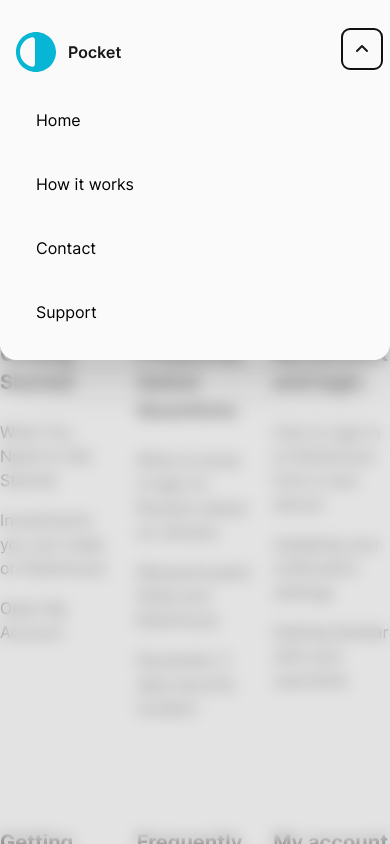
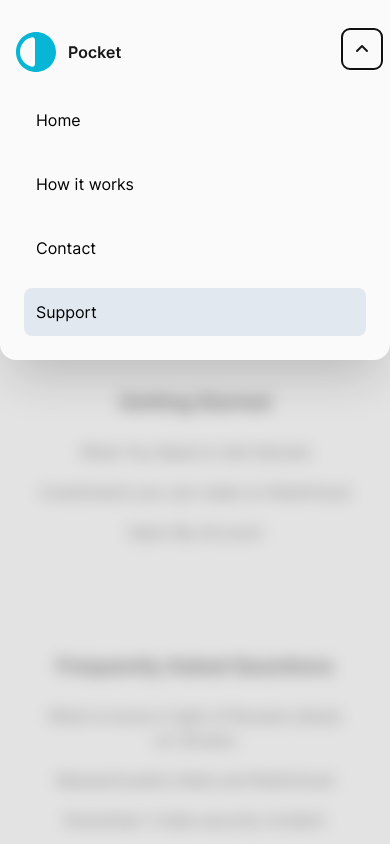
Before and after one commit to codefromahmad/pocket-tailwind-next, a Next.js app: page /support in a window 390 px wide. Both pictures are taken after a click on the button "Toggle site navigation". Shown: the top 844 px of the page. Built offline with nearby package versions, Linux system fonts and the light colour scheme.

Commit message:
Mobile menu active issue

```diff
--- a/src/components/Header.jsx
+++ b/src/components/Header.jsx
@@ -119,22 +119,44 @@ export function Header() {
                           )} */}
                           <div className="mt-8 flex flex-col gap-4">
                             <Link href="/">
-                              <a className="rounded-lg p-3 duration-300 hover:bg-slate-200">
+                              <a
+                                className={`rounded-lg p-3 ${
+                                  router.pathname === '/' ? 'bg-slate-200' : ''
+                                } duration-300 hover:bg-slate-200`}
+                              >
                                 Home
                               </a>
                             </Link>
                             <Link href="/how-it-works">
-                              <a className="rounded-lg p-3 duration-300 hover:bg-slate-200">
+                              <a
+                                className={`rounded-lg p-3 ${
+                                  router.pathname === '/how-it-works'
+                                    ? 'bg-slate-200'
+                                    : ''
+                                } duration-300 hover:bg-slate-200`}
+                              >
                                 How it works
                               </a>
                             </Link>
                             <Link href="/contact">
-                              <a className="rounded-lg p-3 duration-300 hover:bg-slate-200">
+                              <a
+                                className={`rounded-lg p-3 ${
+                                  router.pathname === '/contact'
+                                    ? 'bg-slate-200'
+                                    : ''
+                                } duration-300 hover:bg-slate-200`}
+                              >
                                 Contact
                               </a>
                             </Link>
                             <Link href="/support">
-                              <a className="rounded-lg p-3 duration-300 hover:bg-slate-200">
+                              <a
+                                className={`rounded-lg p-3 ${
+                                  router.pathname === '/support'
+                                    ? 'bg-slate-200'
+                                    : ''
+                                } duration-300 hover:bg-slate-200`}
+                              >
                                 Support
                               </a>
                             </Link>
--- a/src/pages/support.jsx
+++ b/src/pages/support.jsx
@@ -215,7 +215,7 @@ const Support = () => {
     <div>
       <Header />
       <div className="w-full">
-        <div className="mx-auto max-w-screen-lg">
+        <div className="mx-auto max-w-screen-lg px-5">
           <div>
             <h1 className="text-4xl font-bold">Hello!</h1>
             <h1 className="text-4xl font-bold">How can we help?</h1>
@@ -236,7 +236,7 @@ const Support = () => {
               </div>
             </div>
           </div>
-          <div className="grid grid-cols-3 gap-5">
+          <div className="grid grid-cols-1 gap-5 px-5 text-center sm:grid-cols-3 sm:text-left">
             {supportLinks.map(({ id, title, links }) => (
               <div key={id} className="py-8">
                 <h1 className="my-4 text-xl font-bold">{title}</h1>
```
